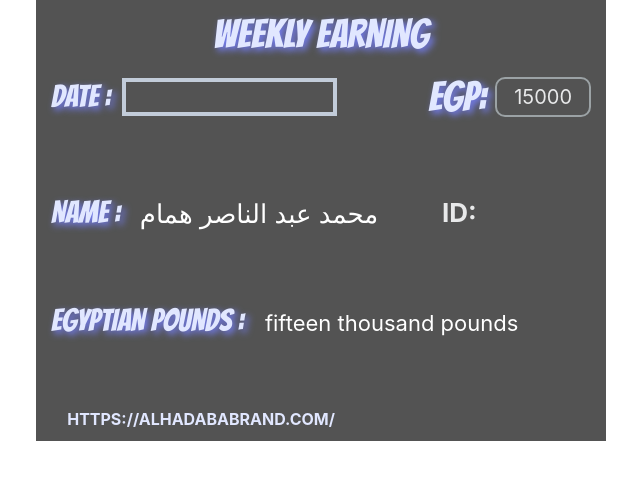
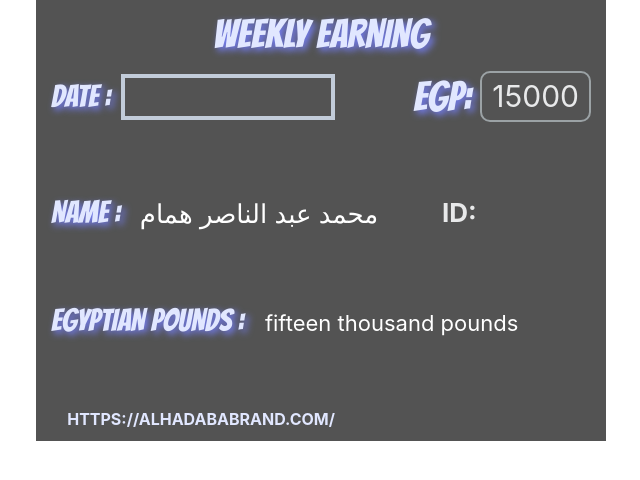
Before and after one commit to BakrAli2021/shico2, a plain HTML site: page index.html in a window 1280 px wide. Shown: the whole page, without its empty margins (34-674 px from the left). Drawn offline with nearby package versions, Linux system fonts and the light colour scheme.

Commit message:
Update index.html

```diff
--- a/index.html
+++ b/index.html
@@ -256,6 +256,19 @@
             .content .person-info .id .id_label {
                 margin-left: -149px;
             }
+            .content .date-money .money .earn {
+                border: 2px solid #9ba2a5;
+                padding: 1px 10px;
+                margin-left: 9px;
+                color: #e8e9ea;
+                font-size: 30px;
+                border-radius: 10px;
+            }
+            .content .date-money .date input {
+                font-size: 25px;
+                width: 59%;
+                padding-left: 15px;
+            }
         }
     </style>
 </head>
```
